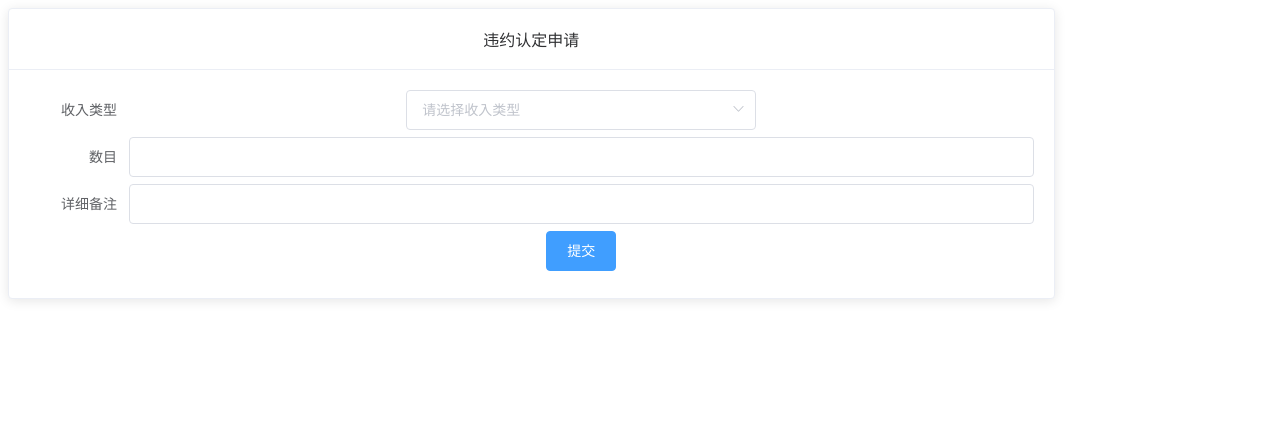
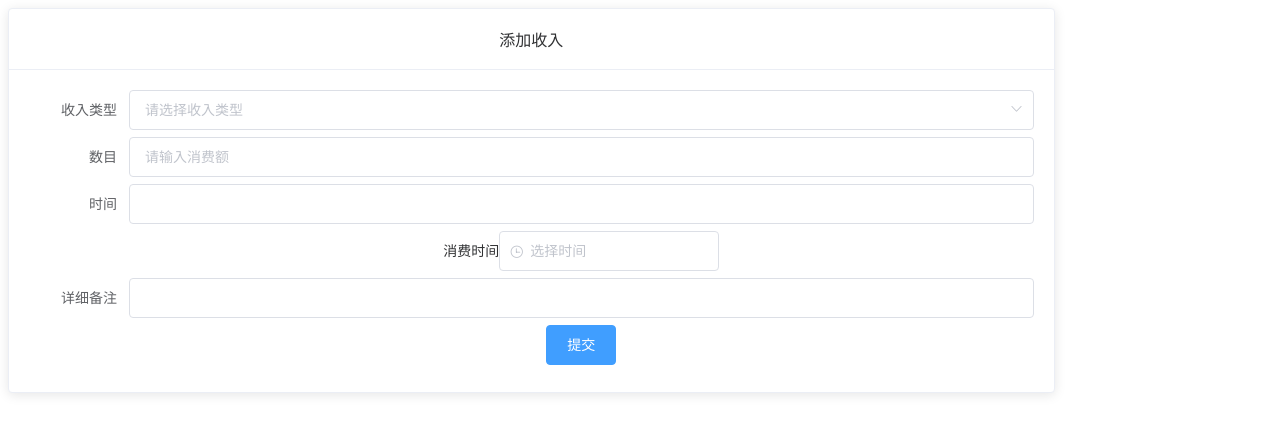
Before and after one commit to APTX574/management, a Vue app: page /#/addin in a window 1280 px wide. Shown: the top 434 px of the page. Built offline with nearby package versions, Linux system fonts and the light colour scheme.

Commit message:
ZHI CHU支出

```diff
--- a/src/components/indexHeader.vue
+++ b/src/components/indexHeader.vue
@@ -1,5 +1,5 @@
 <template>
-  <div class="head"><div class="tag"><strong><font  size="5">个人主页</font></strong></div></div>
+  <div class="head"><div class="tag"><strong><font  size="5">管家婆收支管理</font></strong></div></div>
 
 </template>
 
--- a/src/components/indexMain.vue
+++ b/src/components/indexMain.vue
@@ -6,7 +6,7 @@
     <lookout v-show="this.status == 3"></lookout>
     <addout v-show="this.status == 4"></addout>
     <statistic v-show="this.status == 5"></statistic>
-    <birthcheck v-show="this.status == 6"></birthcheck>
+    <setting v-show="this.status == 6"></setting>
     <addbirthcheck v-show="this.status == 7"></addbirthcheck>
     <skill v-show="this.status == 8"></skill>
   </div>
@@ -19,14 +19,14 @@ import addin from "../views/addin.vue";
 import lookout from "../views/lookout.vue";
 import addout from "../views/addout.vue";
 import statistic from "../views/statistic.vue";
-import birthcheck from "../views/birthcheck.vue";
+import setting from "../views/setting.vue";
 import addbirthcheck from "../views/addbirthcheck.vue";
 import skill from "../views/skill.vue";
 import { mapState } from "vuex";
 
 export default {
   name: "indexMain",
-  components: {profile, Income,  addin, lookout, addout, statistic, birthcheck, addbirthcheck, skill },
+  components: {profile, Income,  addin, lookout, addout, statistic, setting, addbirthcheck, skill },
   data() {
     return {};
   },
--- a/src/router/index.js
+++ b/src/router/index.js
@@ -9,7 +9,7 @@ import addin from "../views/addin.vue"
 import lookout from "../views/lookout.vue"
 import addout from "../views/addout.vue"
 import statistic from "../views/statistic.vue"
-import birthcheck from "../views/birthcheck.vue"
+import setting from "../views/setting.vue"
 import addbirthcheck from "../views/addbirthcheck.vue"
 import skill from "../views/skill.vue"
 
@@ -61,9 +61,9 @@ const routes = [{
         component: statistic
     },
     {
-        path: '/birthcheck',
-        name: 'birthcheck',
-        component: birthcheck
+        path: '/setting',
+        name: 'setting',
+        component: setting
     },
     {
         path: '/addbirthcheck',
--- a/src/store.js
+++ b/src/store.js
@@ -25,7 +25,7 @@ export default new Vuex.Store({
         toSort(state) {
             state.status = 5
         },
-        tophysicalquality(state) {
+        toSetting(state) {
             state.status = 6
         },
         toeconomy(state) {
--- a/src/views/addin.vue
+++ b/src/views/addin.vue
@@ -3,7 +3,7 @@
   <el-col :span="20"><div class="grid-content bg-purple">
     <el-card class="box-card">
       <div slot="header" class="clearfix">
-    <span>违约认定申请</span>
+    <span>添加收入</span>
   </div>
       <el-form ref="form" :model="form" label-width="100px" label-position="right">
 
@@ -13,7 +13,7 @@
           <el-select
             v-model="addin.reason"
             placeholder="请选择收入类型"
-            style="width: 350px">
+            style="width: 100%">
             <el-option label="工资" value="工资"></el-option>
             <el-option label="红包" value="红包"></el-option>
             <el-option label="借贷" value="借贷"></el-option>
@@ -25,11 +25,29 @@
           </el-select> </el-form-item>
 
           <el-form-item label="数目">
-          <el-input v-model="addin.numbers"></el-input>
+          <el-input v-model="addin.numbers" placeholder="请输入消费额"></el-input>
         </el-form-item>
 
+        <el-form-item label="时间">
+          <el-input v-model="addin.time"></el-input>
+        </el-form-item>
+        <el-form-item>
+          <div class="block">
+            <span class="demonstration">消费时间</span>
+            <el-date-picker
+                v-model="addin.time"
+                align="right"
+                type="datetime"
+                placeholder="选择时间"
+                :picker-options="pickerOptions">
+            </el-date-picker>
+          </div>
+
+        </el-form-item>
+
+
         <el-form-item label="详细备注">
-          <el-input v-model="addin.beizhu"></el-input>
+          <el-input v-model="addin.text"></el-input>
         </el-form-item>
         <el-form-item>
     <el-button type="primary" @click="submitForm">提交</el-button>
@@ -41,14 +59,15 @@
 </template>
 
 <script>
-// import axios from 'axios'
+ import axios from 'axios'
   export default {
     data() {
       return {
-        addin:{
+        addin: {
           reason:"",
           numbers:"",
-          beizhu:""
+          time:"",
+          text:""
         },
       }
     },
@@ -56,24 +75,24 @@
 
       submitForm(){
 
-      //   axios.post(
-      // "/insert"
-      // ,{
-      //     userName:firmapply.name,
-      //     reason:firmapply.reason,
-      //     seriousness:firmapply.seriousness,
-      //     outLevel:firmapply.outlevel,
-      //     beizhu:firmapply.beizhu
-      //   }
-      //   // headers:{'Content-Type': 'application/json', 'Accept': 'application/json'}
-      // )
-      //   .then(res=>{
-      //       this.datas = JSON.parse(res.request.response)
+         axios.post(
+       "/insert"
+       ,{
+           //userName:firmapply.name,
+           reason:this.addin.reason,
+           numbers:this.addin.numbers,
+           time:this.addin.time,
+           text:this.addin.beizhu
+         }
+          //headers:{'Content-Type': 'application/json', 'Accept': 'application/json'}
+       )
+         .then(res=>{
+             this.datas = JSON.parse(res.request.response)
 
-      //   })
-      //   .catch(error=>{
-      //     console.log(error)
-      //   })
+         })
+         .catch(error=>{
+           console.log(error)
+         })
         alert("提交成功")
         }
 
--- a/src/views/birthcheck.vue
+++ b/src/views/setting.vue
@@ -1,15 +1,30 @@
 <template>
+  <div>
+    <el-form :inline="true" :model="formInline" class="demo-form-inline" style="margin-top:30px">
+      <el-form-item label="当月剩余额度">
+        <el-input v-model="formInline.user" ></el-input>
+      </el-form-item>
+      <el-form-item label="设置当月额度">
+        <el-input v-model="formInline.region" placeholder="请设置当月额度"></el-input>
+      </el-form-item>
+      <el-form-item>
+        <el-button type="primary" @click="onSubmit">提交</el-button>
+      </el-form-item>
+    </el-form>
+  </div>
+</template>
+<!--<template>
 <div>
   <el-form :inline="true" :model="formInline" class="demo-form-inline">
   <el-form-item label="客户名称">
     <el-input v-model="filter.name" placeholder="客户名称"></el-input>
   </el-form-item>
-  <!-- <el-form-item label="审核状态">
+   <el-form-item label="审核状态">
     <el-select v-model="filter.check" placeholder="审核状态">
       <el-option label="已审核" value="1"></el-option>
       <el-option label="未审核" value="0"></el-option>
     </el-select>
-  </el-form-item> -->
+  </el-form-item>
   <el-form-item>
     <el-button type="primary" @click="check">查询</el-button>
   </el-form-item>
@@ -95,15 +110,14 @@
 
 </div>
 
-
-</template>
+</template>-->
 
 <script>
 // @ is an alias to /src
 import axios from 'axios';
 
 export default {
-  name: "birthcheck",
+  name: "setting",
   components: {},
   data() {
     return {
```
